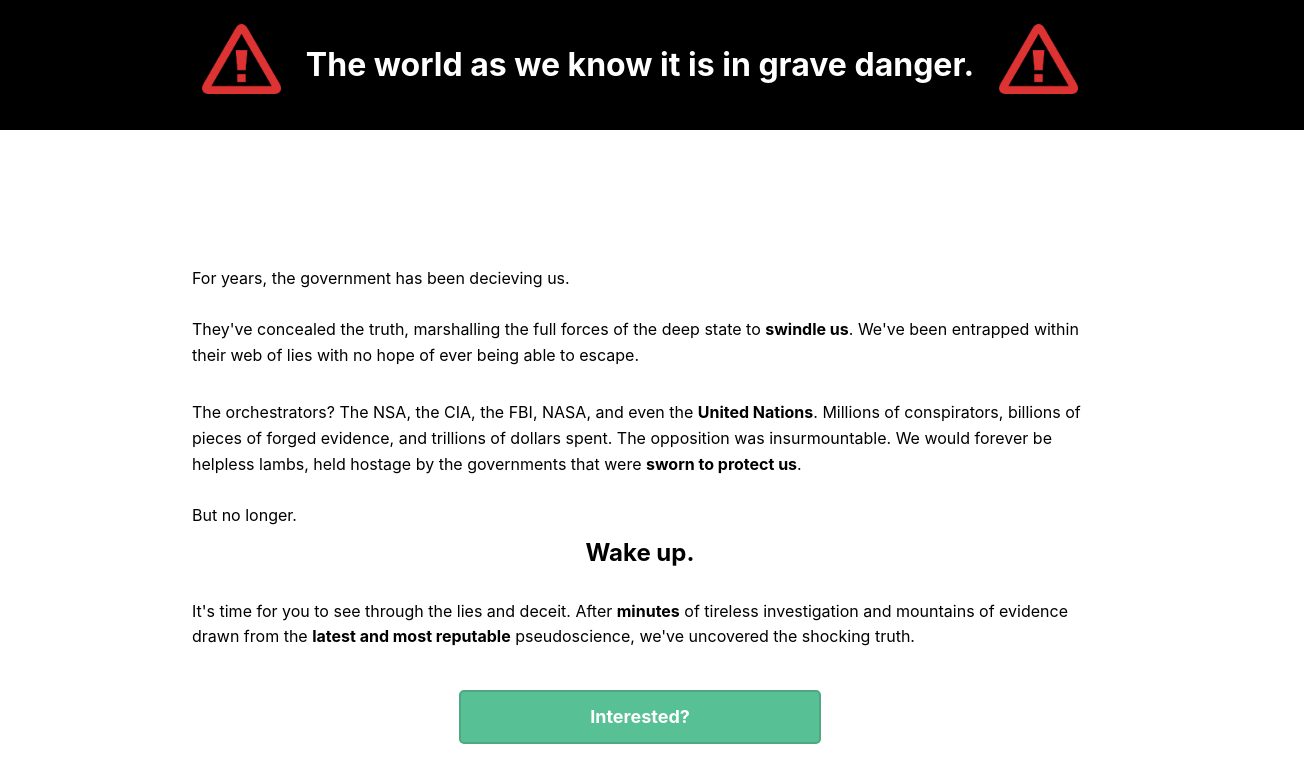
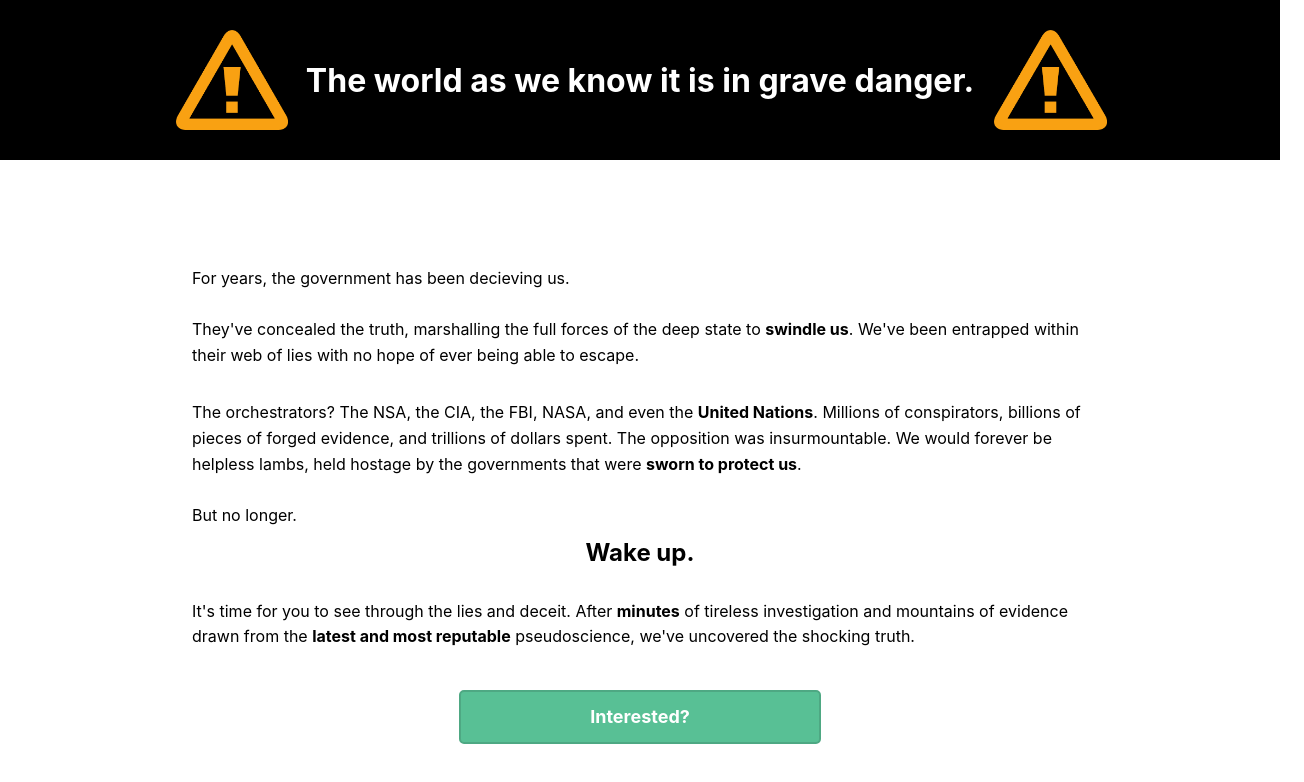
Before and after one commit to aman527/flat-earth-satire, a React (Create React App) app: page / in a window 1280 px wide. Shown: the top 782 px of the page, 1304 px wide, since content can reach past the window. Built offline with nearby package versions, Linux system fonts and the light colour scheme.

Commit message:
Animate alert icons on landing page

```diff
--- a/src/App.css
+++ b/src/App.css
@@ -16,12 +16,37 @@
   display: flex;
   flex-direction: row;
   justify-content: center;
-  padding: 3vh;
+  align-items: center;
+  height: 20vh;
 }
-.redalert {
-  height: 70px;
-  margin: 0px 25px 0 25px;
+
+.alert {
+  position: relative;
+  margin: 0 120px 0 70px;
 }
+
+@keyframes FadeInOut {
+  0% {
+  opacity:1;
+}
+  45% {
+  opacity:1;
+  }
+  55% {
+  opacity:0;
+  }
+  100% {
+  opacity:0;
+  }
+}
+.alert .redalert {
+  animation-name: FadeInOut;
+  animation-timing-function: ease-in-out;
+  animation-iteration-count: infinite;
+  animation-duration: 1s;
+  animation-direction: alternate;
+}
+
 .content {
   width: 70%;
   text-align: left;
--- a/src/Landing.js
+++ b/src/Landing.js
@@ -1,13 +1,31 @@
 import React from 'react';
-import redalert from './Red Alert.png'
+import redalert from './images/Red Alert.png'
+import orangealert from './images/Orange Alert.png'
 
+function Alert(props) {
+    const imgstyle = {
+        height: "100px",
+        position: "absolute",
+        top: "-50px",
+        left: props.left,
+        transition: "opacity 1s ease-in-out"
+    }
+    return (
+        <div className = "alert-container">
+            <div className='alert'>
+                <img style = {imgstyle} src = {orangealert} className = "orangealert" alt="orangealert"></img>
+                <img style = {imgstyle} src = {redalert} className = "redalert" alt="redalert"></img>
+            </div>
+        </div>
+    )
+}
 function Landing() {
     return (
         <div className = "landingcontainer">
             <div className = "title">
-                    <img src = {redalert} className = "redalert" alt="redalert"></img>
-                    <h1>The world as we know it is in grave danger.</h1>
-                    <img src = {redalert} className = "redalert" alt="redalert"></img>
+                <Alert left = "-10px"/>
+                <h1>The world as we know it is in grave danger.</h1>
+                <Alert left = "-50px"/>
             </div>
             <div className = 'content'>
                 <p>
```
Also changed, not shown: src/images/Orange Alert.png (added), src/images/Red Alert.png (renamed from src/Red Alert.png).
